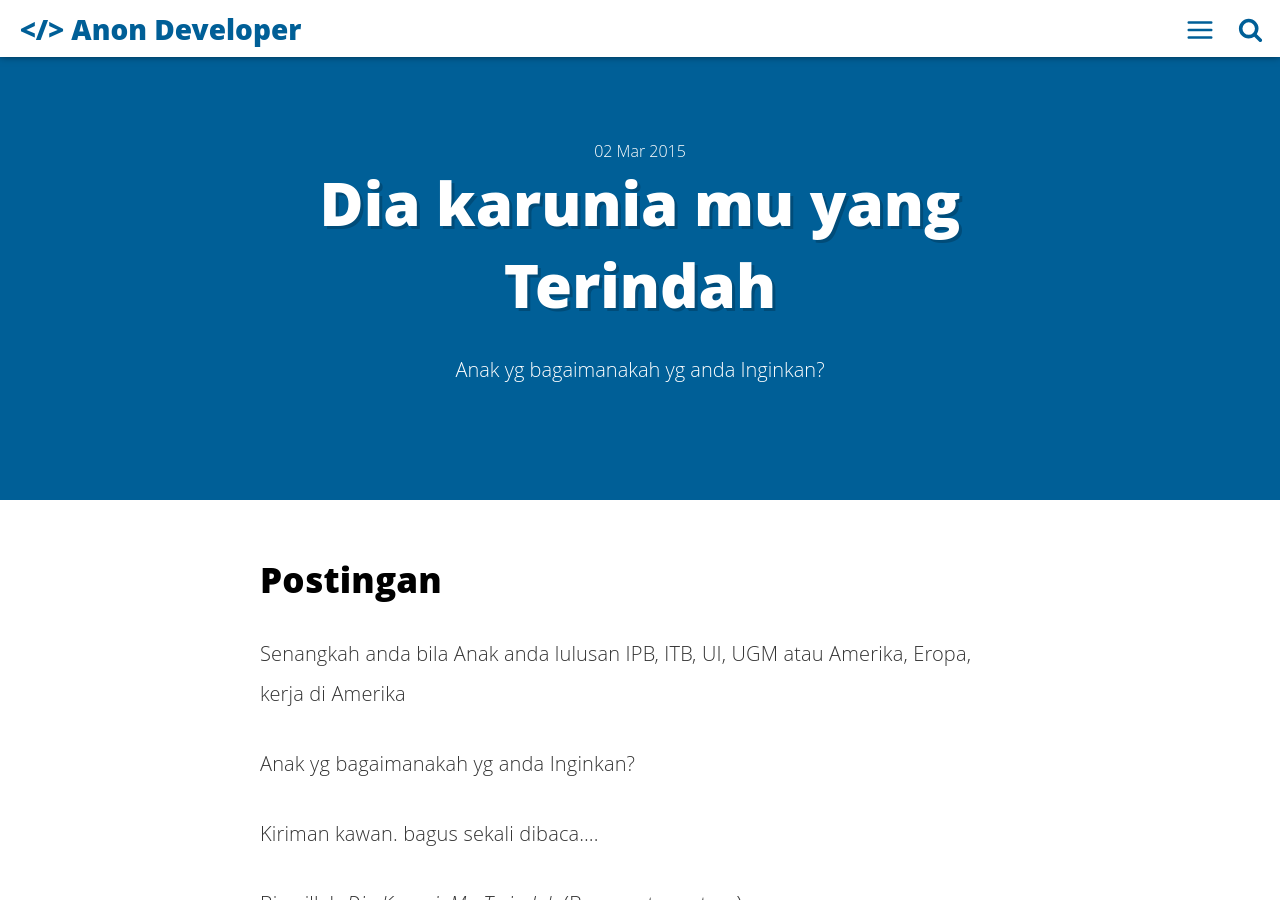
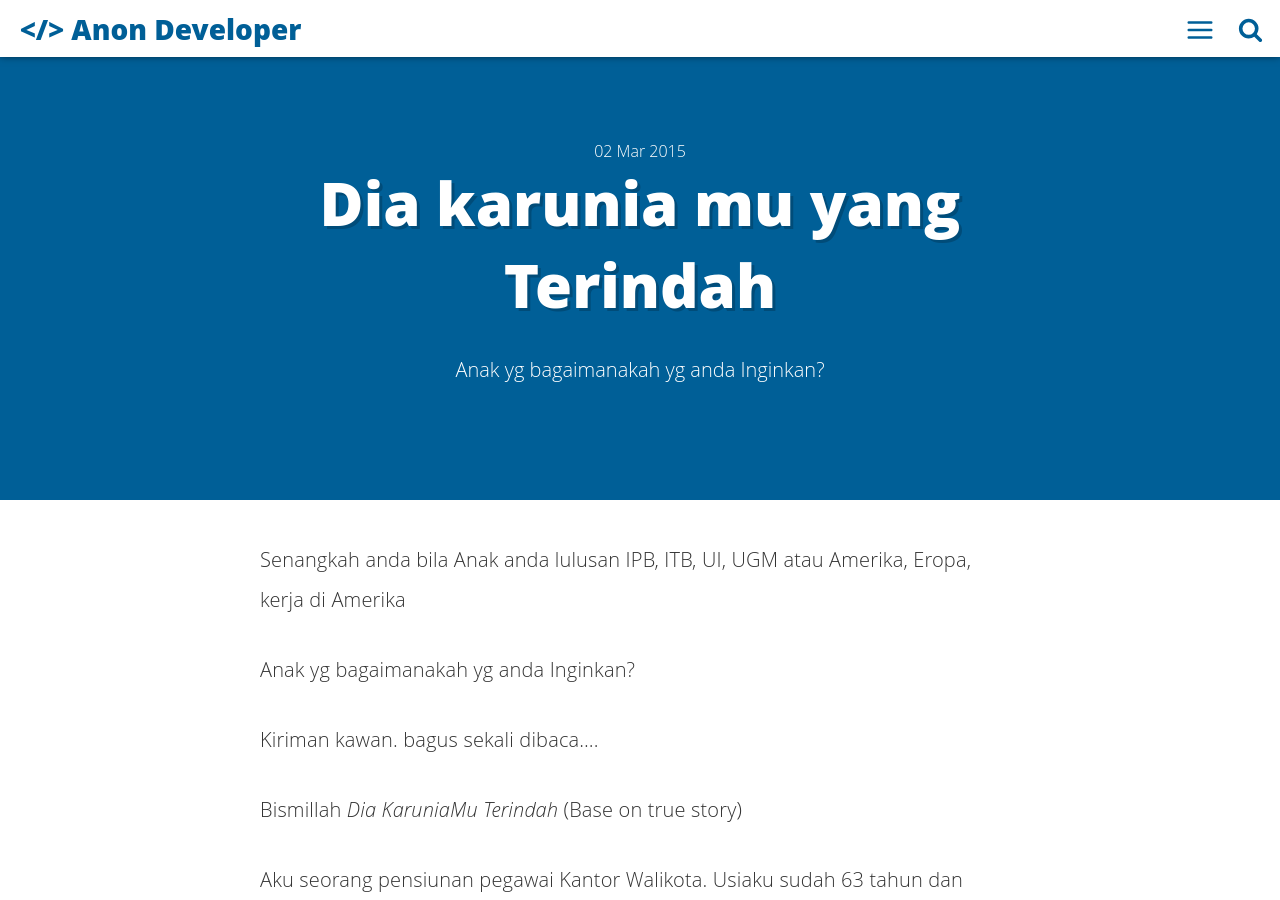
Before and after one commit to bgdaus/bgdaus.github.io, a Jekyll site: the page built from _posts/2019-03-02-dia-karunia-mu-terindah.md, in a window 1280 px wide and 900 px high. Built offline with Jekyll 4.4.1, drawn with Linux system fonts in a browser that asks for light colours; comment, search, counter and statistics services are not loaded.

Commit message:
Update 2019-03-02-dia-karunia-mu-terindah.md

```diff
--- a/_posts/2019-03-02-dia-karunia-mu-terindah.md
+++ b/_posts/2019-03-02-dia-karunia-mu-terindah.md
@@ -15,7 +15,7 @@ Inginkan?
 Kiriman kawan. bagus sekali dibaca....'
 ---
 
-## Postingan
+
 
 Senangkah anda bila Anak anda lulusan IPB, ITB, UI, UGM atau
 Amerika, Eropa, kerja di Amerika
```
